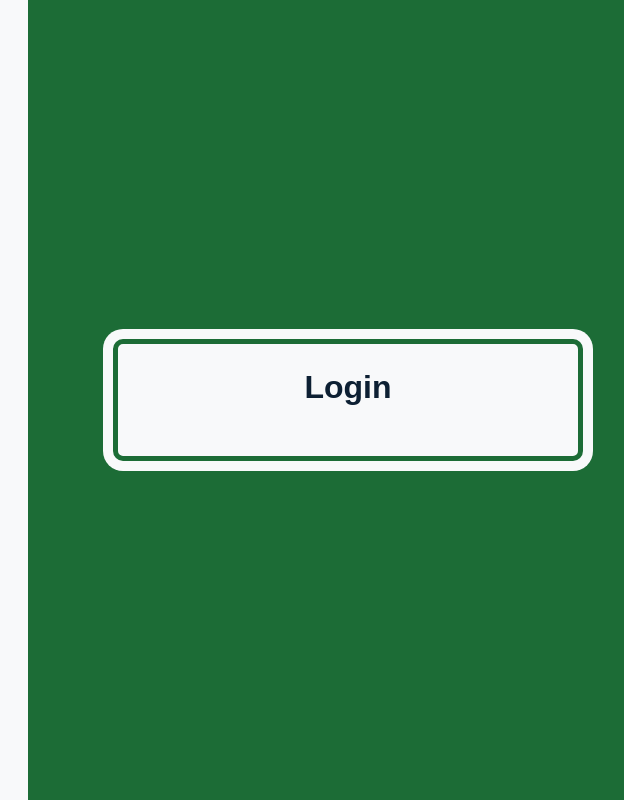
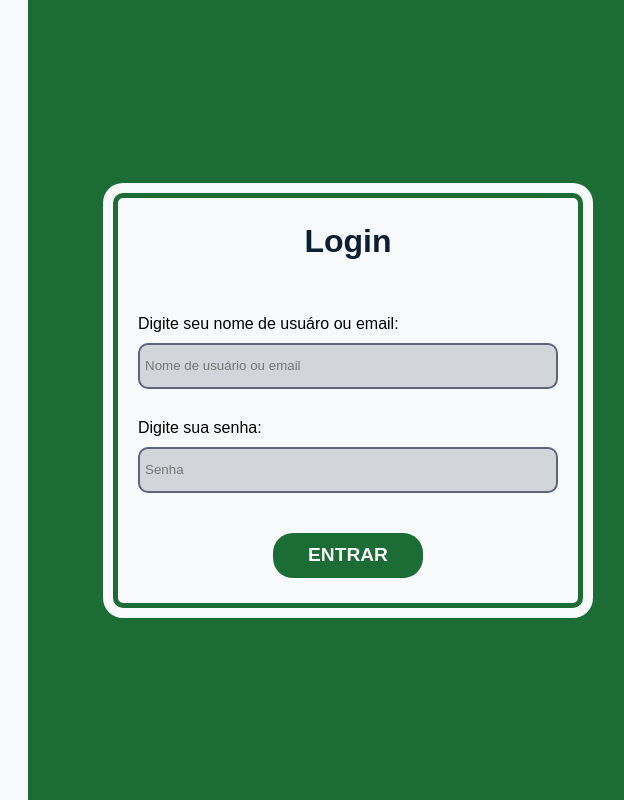
Before and after one commit to Matheus-Lacerda009/Projeto-SA-Desenvolvimento-Sistemas, a plain HTML site: page frontend/tela-login.html in a window 1280 px wide. Shown: the full height of the page, 612-1236 px from the left. Drawn offline with Linux system fonts and the light colour scheme.

Commit message:
feat: finaliza design

```diff
--- a/frontend/style.css
+++ b/frontend/style.css
@@ -35,14 +35,15 @@
     border-radius: 20px;
     outline: 5px solid #1C6C36;
     outline-offset: -15px;
-    transition: all 0.5s ease-in-out;
     display: flex;
     flex-direction: column;
     padding: 40px 35px;
+    transition: all 2s;
 }
 .login-board:hover{
     scale: 1.01;
     outline: 5px solid #0D2033;
+    transition: all 0.5s;
 }
 .login-board h2{
     text-align: center;
@@ -50,3 +51,42 @@
     font-size: 2rem;
     margin-bottom: 25px;
 }
+.login-board span{
+    margin-top: 30px;
+}
+.input{
+    height: 2rem;
+    background-color: #D2D6DB;
+    border-radius: 10px;
+    margin-top: 10px;
+    padding: 5px;
+    border: 2px solid #5A6578;
+    transition: all 2s;
+}
+.input:hover{
+    background-color: #F8F9FA;
+    border: 2px solid #0D2033;
+    scale: 1.01;
+    transition: all 0.3s;
+}
+.button-container{
+    width: 100%;
+    display: grid;
+    place-items: center;
+}
+.button{
+    margin-top: 40px;
+    background-color: #1C6C36;
+    border: none;
+    border-radius: 20px;
+    height: 45px;
+    width: 150px;
+    font-size: 1.2rem;
+    color: #F8F9FA;
+    transition: all 2s;
+}
+.button:hover{
+    background-color: #0D2033;
+    scale: 1.1;
+    transition: all 0.5s;
+}
--- a/frontend/tela-login.html
+++ b/frontend/tela-login.html
@@ -16,6 +16,13 @@
             <div class="metade-login">
                 <div class="login-board">
                     <h2>Login</h2>
+                    <span>Digite seu nome de usuáro ou email:</span>
+                    <input type="text" placeholder="Nome de usuário ou email" id="email-input" class="input">
+                    <span>Digite sua senha:</span>
+                    <input type="password" placeholder="Senha" id="password-input" class="input">
+                    <div class="button-container">
+                        <button class="button"><strong>ENTRAR</strong></button>
+                    </div>
                 </div>
             </div>
         </div>
```
